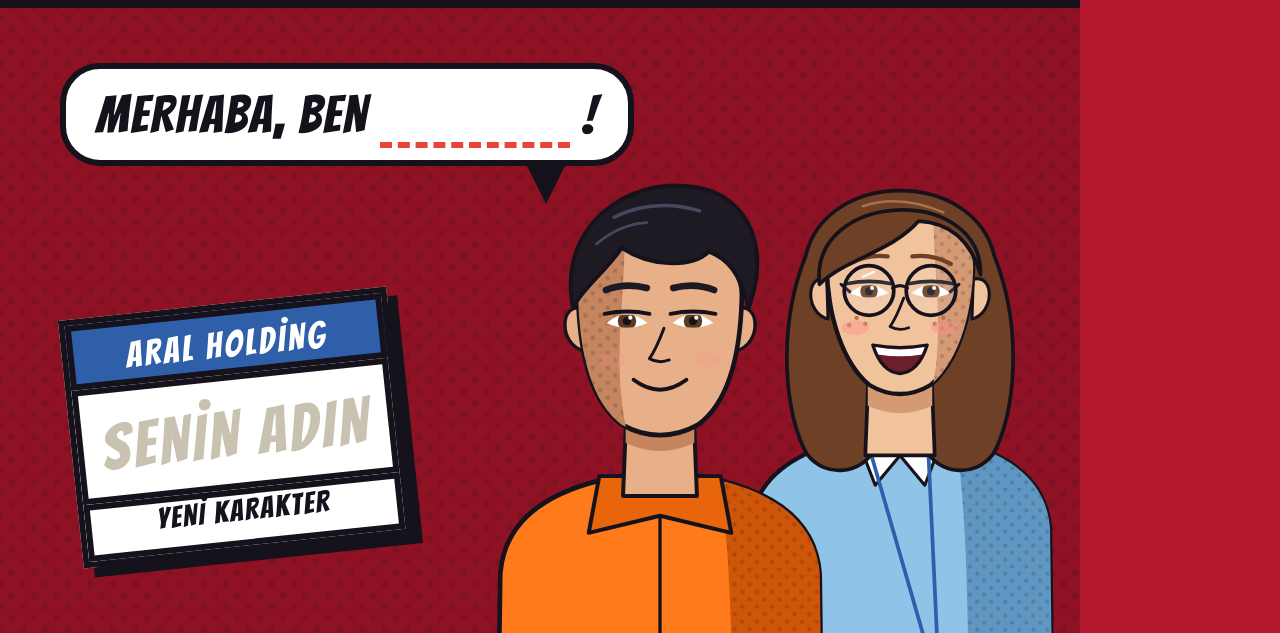
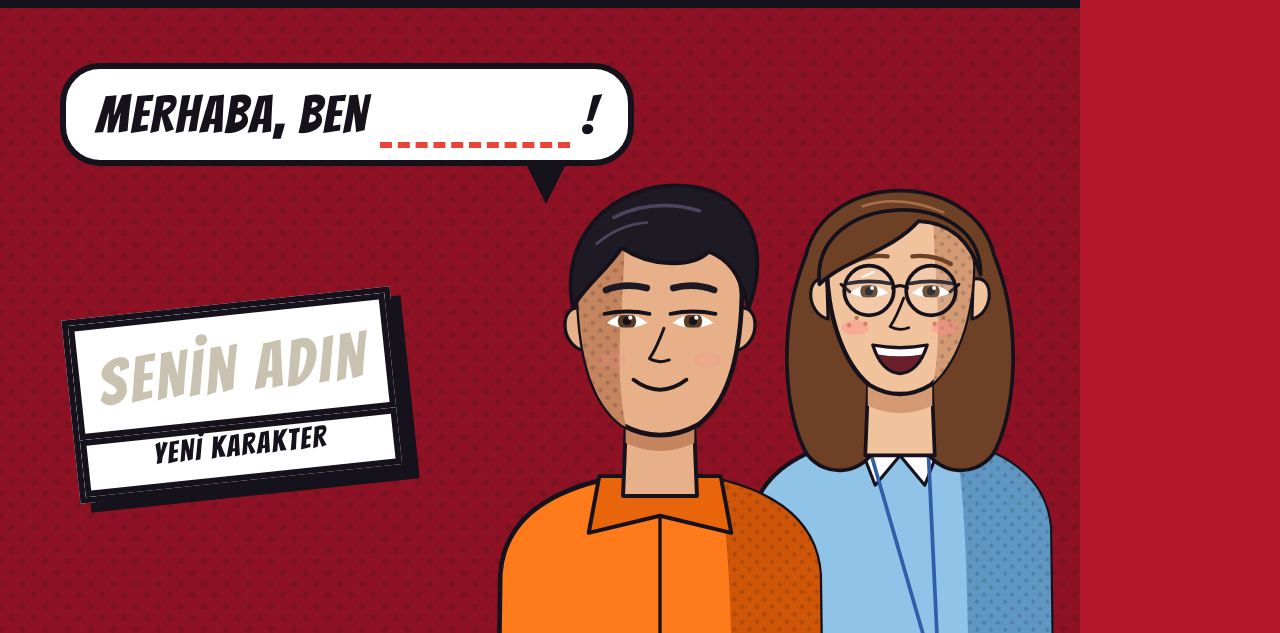
Before and after one commit to mikrodunya23-bot/mikro, a website: page kurye/brand/isimler.html in a window 1280 px wide. Shown: the part 717-1350 px from the top of the page. Drawn offline with Linux system fonts and the light colour scheme.

Commit message:
Names post: drop company header from name card
Co-Authored-By: Claude Opus 5.5 <noreply@anthropic.com>
Claude-Session: https://claude.ai/code/session_01EAgCGF4m5dsMGdk54Vs2nW

```diff
--- a/kurye/brand/isimler.html
+++ b/kurye/brand/isimler.html
@@ -31,7 +31,7 @@ html, body { margin: 0; width: 1080px; height: 1350px; overflow: hidden; backgro
 <div class="abs q">HİKÂYEMİZDE<br/><b>İSMİNİZ</b> GEÇSİN Mİ?</div>
 <div class="abs cta"><span>YORUMLARA YAZIN! 👇</span></div>
 <div class="bubble"><span>MERHABA, BEN <u>&nbsp;</u> !</span></div>
-<div class="tag"><div><div class="h">ARAL HOLDİNG</div><div class="n">SENİN ADIN</div><div class="r">YENİ KARAKTER</div></div></div>
+<div class="tag"><div><div class="n">SENİN ADIN</div><div class="r">YENİ KARAKTER</div></div></div>
 <script src="../assets/comic.js"></script>
 <script src="../assets/comic_ep.js"></script>
 <script>
```
Also changed, not shown: kurye/brand/mikro-dunya-isimleriniz.png.
